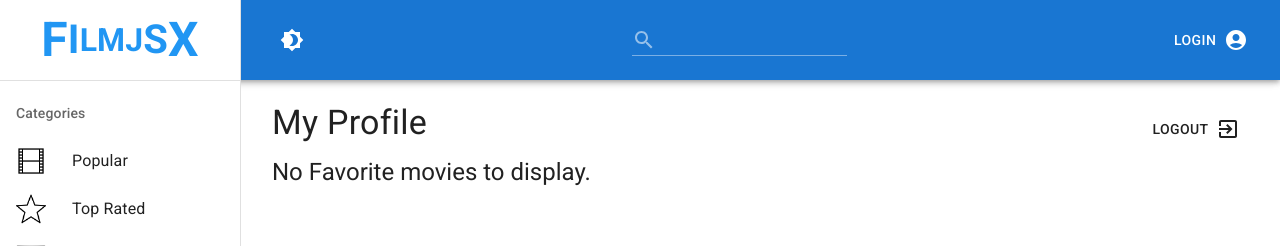
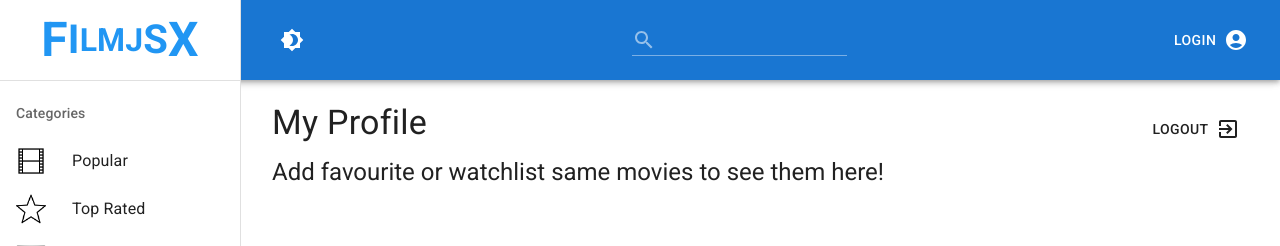
Before and after one commit to salmann7/FilmJSX, a React (Vite) app: page /profile/1 in a window 1280 px wide. Shown: the top 246 px of the page. Built offline with nearby package versions, Linux system fonts and the light colour scheme; no server answers.

Commit message:
fix for fav and watchlist movies

```diff
--- a/src/App.jsx
+++ b/src/App.jsx
@@ -22,6 +22,7 @@ const App = () => {
         <div className={classes.toolbar}/>
         <Routes>
           <Route exact path='/' element={<Movies />}/>
+          <Route exact path='/approved' element={<Movies />}/>
           <Route exact path='/movie/:id' element={<MovieInformation />}/>
           <Route exact path='/actor/:id' element={<Actor />}/>
           <Route exact path='/profile/:id' element={<Profile />}/>
--- /dev/null
+++ b/src/components/RatedCards/RatedCards.jsx
@@ -0,0 +1,22 @@
+import React from 'react';
+import { Typography, Box } from '@mui/material';
+
+import useStyles from './styles';
+import Movie from '../../components/Movie/Movie';
+
+function RatedCards({ title, movies }) {
+  const classes = useStyles();
+
+  return (
+    <Box>
+      <Typography variant="h5" gutterBottom>{title}</Typography>
+      <Box display="flex" flexWrap="wrap" className={classes.container}>
+        {movies?.results.map((movie, i) => (
+          <Movie key={movie.id} movie={movie} i={i} />
+        ))}
+      </Box>
+    </Box>
+  );
+}
+
+export default RatedCards;
--- /dev/null
+++ b/src/components/RatedCards/styles.js
@@ -0,0 +1,7 @@
+import { makeStyles } from '@mui/styles';
+
+export default makeStyles(() => ({
+  container: {
+    margin: '20px 0',
+  },
+}));
--- /dev/null
+++ b/src/main.css
@@ -0,0 +1,15 @@
+::-webkit-scrollbar {
+    width: 7px;
+}
+
+::-webkit-scrollbar-track {
+    background: #cfcfcf;
+}
+
+::-webkit-scrollbar-thumb {
+    background: #a5a5a5;
+}
+
+* {
+    text-decoration: none;
+}
--- a/src/main.jsx
+++ b/src/main.jsx
@@ -4,6 +4,7 @@ import { BrowserRouter } from "react-router-dom";
 import { createTheme, ThemeProvider } from '@mui/material/styles';
 import { Provider } from 'react-redux';
 import store from './app/store';
+import './main.css'
 
 import App from './App';
 
--- a/src/pages/MovieInformation/MovieInformation.jsx
+++ b/src/pages/MovieInformation/MovieInformation.jsx
@@ -1,4 +1,4 @@
-import React, { useState} from 'react'
+import React, { useState, useEffect} from 'react'
 import { Modal, Typography, Button, ButtonGroup, Grid, Box, CircularProgress, Rating } from '@mui/material';
 import { Movie as MovieIcon, Theaters, Language, PlusOne, Favorite, FavoriteBorderOutlined, Remove, ArrowBack } from '@mui/icons-material';
 import { Link, useParams, useNavigate } from 'react-router-dom';
@@ -8,27 +8,51 @@ import axios from 'axios';
 import MovieList from '../../components/MovieList/MovieList';
 import useStyles from './styles';
 import genreIcons from '../../assets/genres';
-import { useGetMovieQuery, useGetRecommendationsQuery } from '../../services/TMDB';
+import { useGetMovieQuery, useGetRecommendationsQuery, useGetListQuery } from '../../services/TMDB';
 import { selectGenreOrCategory } from '../../features/currentGenreOrCategory'
 
 const MovieInformation = () => {
   const classes = useStyles();
   const history = useNavigate();
   const dispatch = useDispatch();
+  const { user } = useSelector((state) => state.auth);
   const noImage = 'https://t4.ftcdn.net/jpg/02/51/95/53/360_F_251955356_FAQH0U1y1TZw3ZcdPGybwUkH90a3VAhb.jpg';
-  const isMovieFavorited = false;
-  const isMovieWatchlisted = false;
   const [open, setOpen] = useState(false);
+  const [isMovieFavorited, setIsMovieFavorited] = useState(false);
+  const [isMovieWatchlisted, setIsMovieWatchlisted] = useState(false);
 
   const { id } = useParams();
   const { data, error, isLoading } = useGetMovieQuery(id);
   const { data: recommendations } = useGetRecommendationsQuery({ list: '/recommendations', movie_id: id });
+  const { data: favoriteMovies } = useGetListQuery({ listName: 'favorite/movies', accountId: user.id, sessionId: localStorage.getItem('session_id'), page: 1 });
+  const { data: watchlistMovies } = useGetListQuery({ listName: 'watchlist/movies', accountId: user.id, sessionId: localStorage.getItem('session_id'), page: 1 });
 
-  const addToFavorites = () => {
+  useEffect(() => {
+    setIsMovieFavorited(!!favoriteMovies?.results?.find((movie) => movie?.id === data?.id));
+  }, [favoriteMovies, data]);
+  useEffect(() => {
+    setIsMovieWatchlisted(!!watchlistMovies?.results?.find((movie) => movie?.id === data?.id));
+  }, [watchlistMovies, data]);
 
+  const addToFavorites = async () => {
+    console.log(user.id)
+    await axios.post(`https://api.themoviedb.org/3/account/${user.id}/favorite?api_key=${import.meta.env.VITE_TMDB_API_KEY}&session_id=${localStorage.getItem('session_id')}`, {
+      media_type: 'movie',
+      media_id: id,
+      favorite: !isMovieFavorited,
+    });
+
+    setIsMovieFavorited((prev) => !prev);
   }
 
-  const addToWatchlist = () => {
+  const addToWatchlist = async () => {
+    await axios.post(`https://api.themoviedb.org/3/account/${user.id}/watchlist?api_key=${import.meta.env.VITE_TMDB_API_KEY}&session_id=${localStorage.getItem('session_id')}`, {
+      media_type: 'movie',
+      media_id: id,
+      watchlist: !isMovieWatchlisted,
+    });
+
+    setIsMovieWatchlisted((prev) => !prev);
 
   }
 
--- a/src/pages/Profile/Profile.jsx
+++ b/src/pages/Profile/Profile.jsx
@@ -1,11 +1,21 @@
-import React from 'react'
+import React, {useEffect} from 'react'
 import { useSelector } from 'react-redux'
 import { Box, Typography, Button} from '@mui/material';
 import { ExitToApp } from '@mui/icons-material';
 
+import { useGetListQuery } from '../../services/TMDB';
+import RatedCards from '../../components/RatedCards/RatedCards';
+
+
 const Profile = () => {
   const { user } = useSelector((state)=>(state.auth));
-  const favoriteMovies = '';
+  const { data: favoriteMovies, refetch: refetchFavorites } = useGetListQuery({ listName: 'favorite/movies', accountId: user.id, sessionId: localStorage.getItem('session_id'), page: 1 });
+  const { data: watchlistMovies, refetch: refetchWatchlisted } = useGetListQuery({ listName: 'watchlist/movies', accountId: user.id, sessionId: localStorage.getItem('session_id'), page: 1 });
+
+  useEffect(() => {
+    refetchFavorites();
+    refetchWatchlisted();
+  }, []);
 
   const logOut = () => {
     localStorage.clear();
@@ -18,11 +28,14 @@ const Profile = () => {
         <Typography variant='h4' gutterBottom>My Profile</Typography>
         <Button color='inherit' onClick={logOut}>Logout &nbsp; <ExitToApp /></Button>
       </Box>
-      {!favoriteMovies
-       ? <Typography variant='h5' gutterBottom>No Favorite movies to display.</Typography>
-       : <Box>
-           Favorite Movies
-        </Box>}
+      {!favoriteMovies?.results?.length && !watchlistMovies?.results?.length
+        ? <Typography variant="h5">Add favourite or watchlist same movies to see them here!</Typography>
+        : (
+          <Box>
+            <RatedCards title="Favorite Movies" movies={favoriteMovies} />
+            <RatedCards title="Watchlist" movies={watchlistMovies} />
+          </Box>
+        )}
     </Box>
   )
 }
--- a/src/services/TMDB.js
+++ b/src/services/TMDB.js
@@ -50,6 +50,11 @@ export const tmdbApi = createApi({
         getMoviesByActorId: builder.query({
             query: ({ id, page }) => `/discover/movie?with_cast=${id}&page=${page}&api_key=${tmdbApiKey}`,
         }),
+
+        // Get User Specific Lists
+        getList: builder.query({
+            query: ({ listName, accountId, sessionId, page }) => `/account/${accountId}/${listName}?api_key=${tmdbApiKey}&session_id=${sessionId}&page=${page}`,
+        }),
     })
 });
 
@@ -59,5 +64,6 @@ export const {
     useGetMovieQuery,
     useGetRecommendationsQuery,
     useGetMoviesByActorIdQuery,
-    useGetActorQuery
+    useGetActorQuery,
+    useGetListQuery
 } = tmdbApi;
--- a/src/styles.js
+++ b/src/styles.js
@@ -7,7 +7,8 @@ export default makeStyles(() => ({
     },
     content: {
         flexGrow: "1",
-        padding: "2em"
+        padding: "2em",
+        width: '100%'
     },
     toolbar: {
         height: "70px"
```
